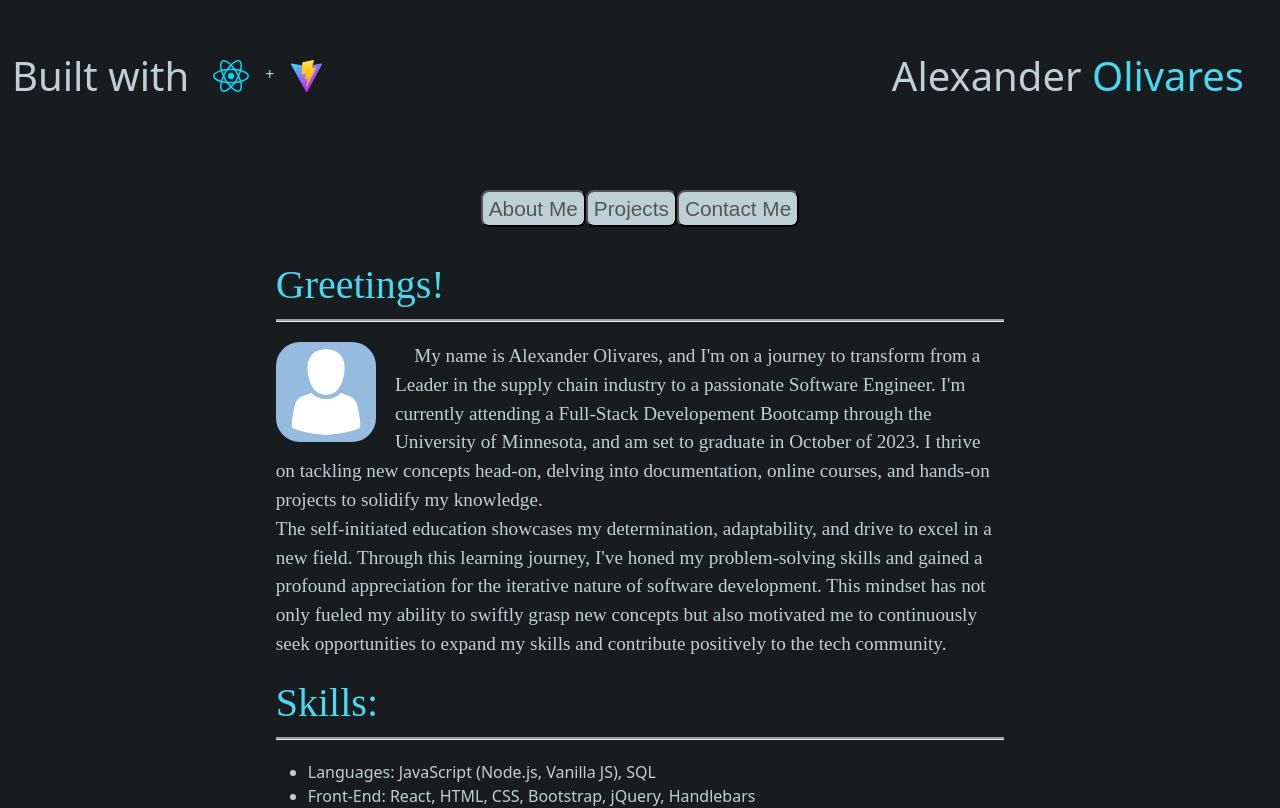
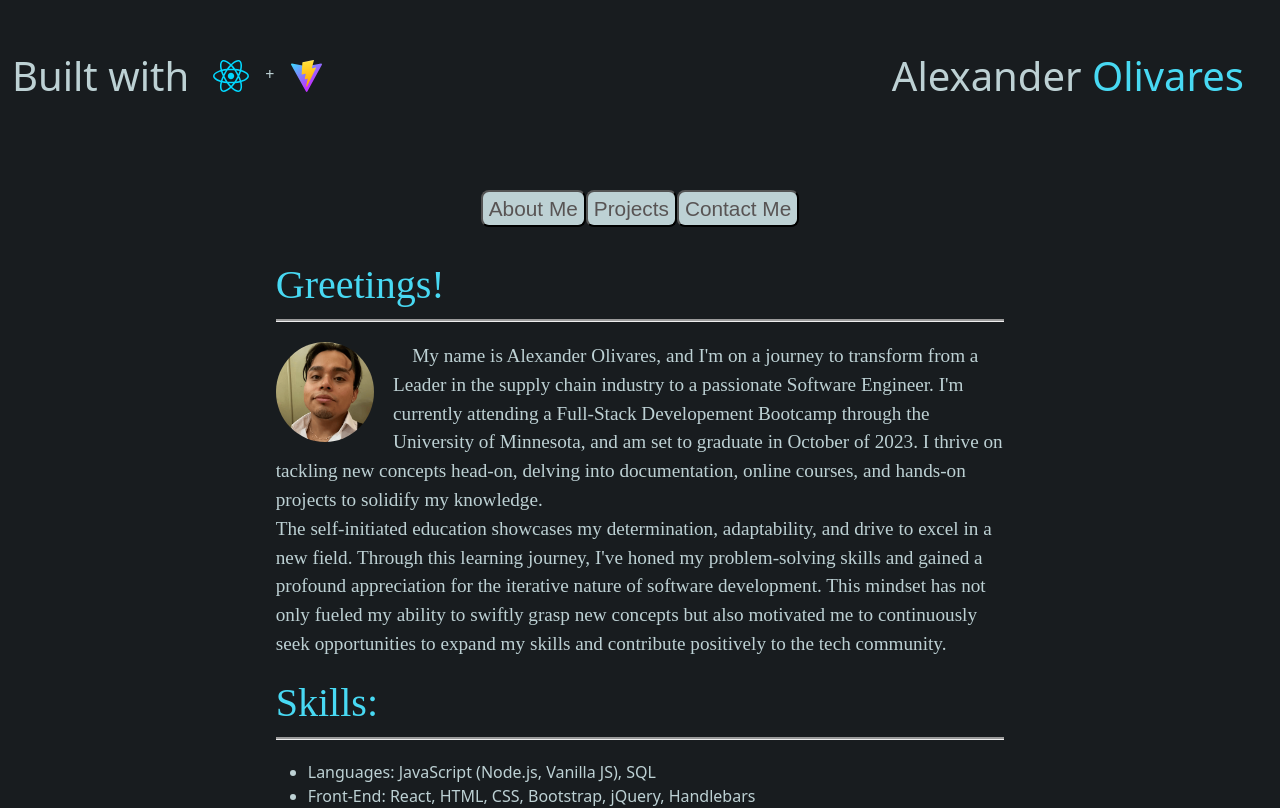
Before and after one commit to alexanderolivares13/React-Portfolio, a React (Vite) app: page / in a window 1280 px wide. Shown: the top 808 px of the page. Built offline with nearby package versions, Linux system fonts and the light colour scheme.

Commit message:
added profile picture and fixed some styling for the About component

```diff
--- a/src/components/About.css
+++ b/src/components/About.css
@@ -26,7 +26,7 @@
 
 .profile-img {
     margin-right: 1.2rem;
-    border-radius: 24px;
+    border-radius: 50%;
     max-width: 100px;
     max-height: 100px;
     display: inline;
--- a/src/components/About.jsx
+++ b/src/components/About.jsx
@@ -1,5 +1,5 @@
 import "./About.css";
-import profilePicture from "../assets/profile-placeholder.png";
+import profilePicture from "../assets/profile-picture.png";
 import { skills, experience, biography } from "./jsxArrays/aboutMe";
 
 const About = () => {
```
Also changed, not shown: src/assets/profile-picture.png (added).
